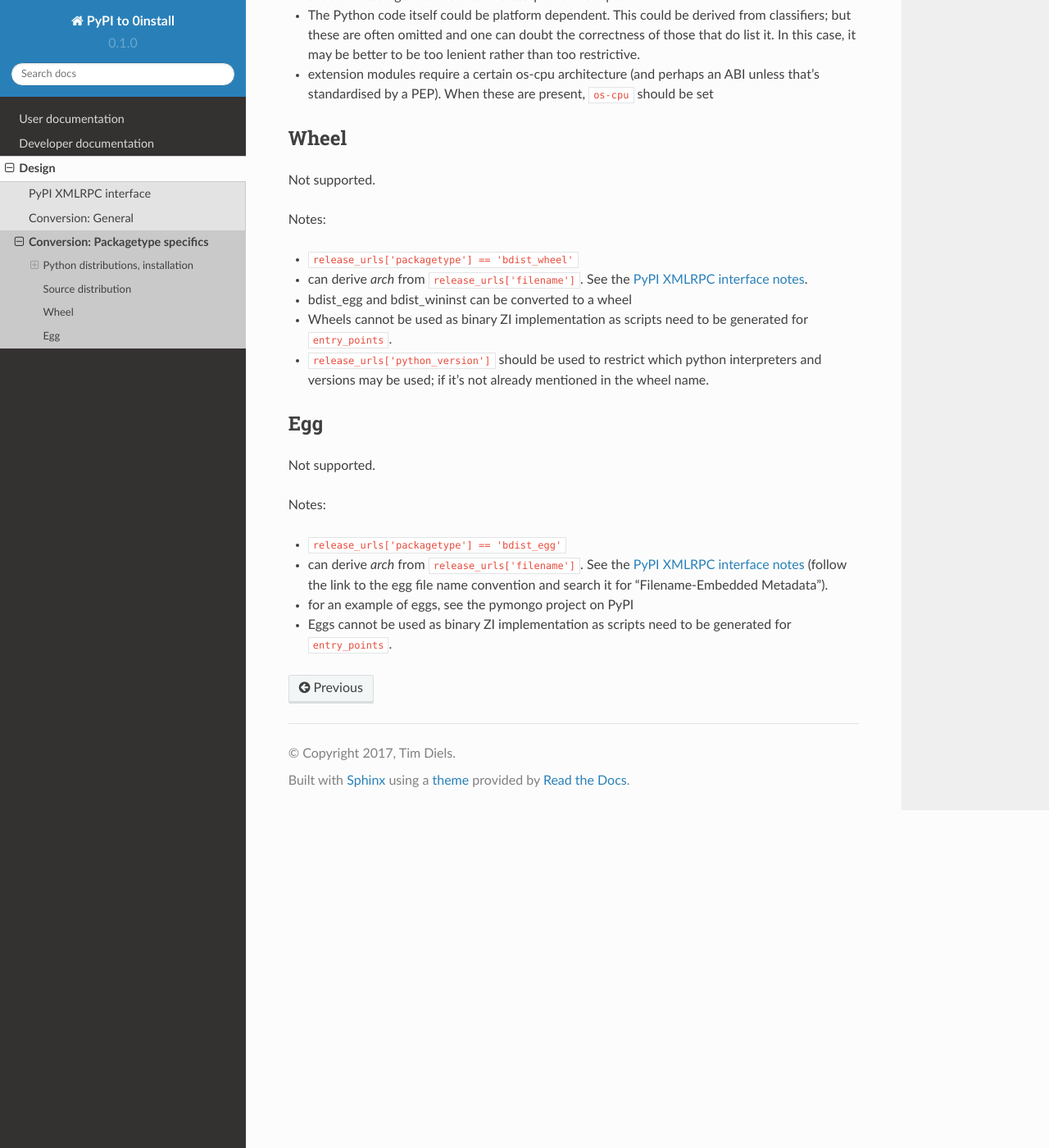
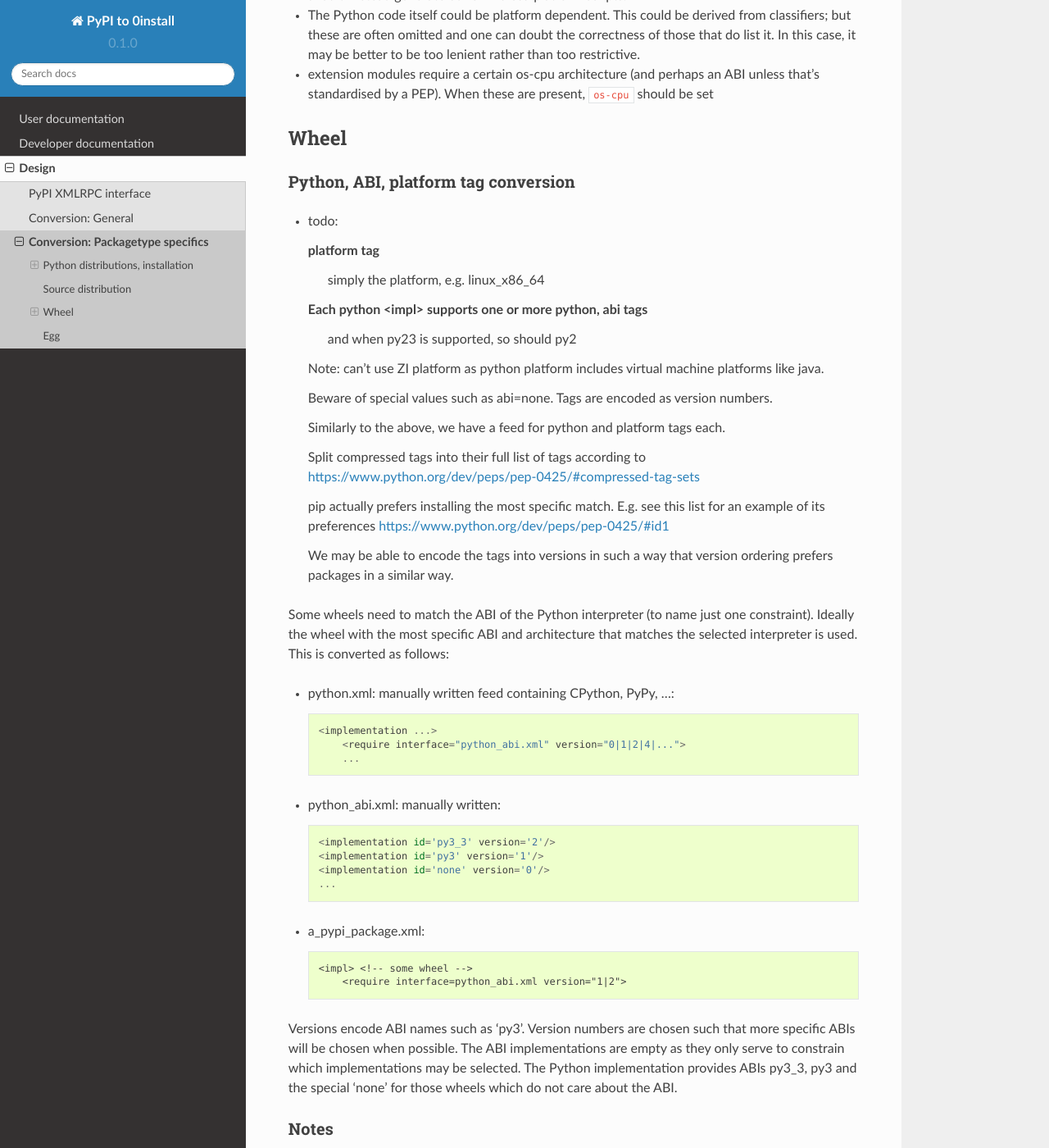
Before and after one commit to timdiels/pypi-to-0install, a Sphinx documentation site: the page built from doc/conversion_packagetype_specifics.rst, in a window 1280 px wide and 1400 px high, scrolled down 3111 px. Shown: the whole window at 82% size. Built offline with Sphinx 7.4.7 and the Read the Docs theme 2.0.0, drawn with Linux system fonts in a browser that asks for light colours.

Commit message:
wheel doc

```diff
--- a/doc/conversion_packagetype_specifics.rst
+++ b/doc/conversion_packagetype_specifics.rst
@@ -157,9 +157,64 @@ be easier to tackle them when real life cases arise where this forms a problem):
 
 Wheel
 -----
-Not supported.
 
-Notes:
+Python, ABI, platform tag conversion
+^^^^^^^^^^^^^^^^^^^^^^^^^^^^^^^^^^^^
+- todo:
+
+  platform tag
+      simply the platform, e.g. linux_x86_64
+  Each python <impl> supports one or more python, abi tags
+      and when py23 is supported, so should py2
+
+  Note: can't use ZI platform as python platform includes virtual
+  machine platforms like java.
+
+  Beware of special values such as abi=none.
+  Tags are encoded as version numbers.
+
+  Similarly to the above, we have a feed for python and platform tags each.
+
+  Split compressed tags into their full list of tags according to
+  https://www.python.org/dev/peps/pep-0425/#compressed-tag-sets
+
+  pip actually prefers installing the most specific match. E.g. see
+  this list for an example of its preferences
+  https://www.python.org/dev/peps/pep-0425/#id1
+
+  We may be able to encode the tags into versions in such a way that
+  version ordering prefers packages in a similar way.
+
+Some wheels need to match the ABI of the Python interpreter (to name just one
+constraint). Ideally the wheel with the most specific ABI and architecture that
+matches the selected interpreter is used. This is converted as follows:
+
+- python.xml: manually written feed containing CPython, PyPy, ...::
+
+      <implementation ...>
+          <require interface="python_abi.xml" version="0|1|2|4|...">
+          ...
+
+- python_abi.xml: manually written::
+
+      <implementation id='py3_3' version='2'/>
+      <implementation id='py3' version='1'/>
+      <implementation id='none' version='0'/>
+      ...
+
+- a_pypi_package.xml::
+
+      <impl> <!-- some wheel -->
+          <require interface=python_abi.xml version="1|2">
+
+Versions encode ABI names such as 'py3'. Version numbers are chosen such that
+more specific ABIs will be chosen when possible. The ABI implementations are
+empty as they only serve to constrain which implementations may be selected.
+The Python implementation provides ABIs py3_3, py3 and the special 'none' for
+those wheels which do not care about the ABI.
+
+Notes
+^^^^^
 
 - ``release_urls['packagetype'] == 'bdist_wheel'``
 
```
